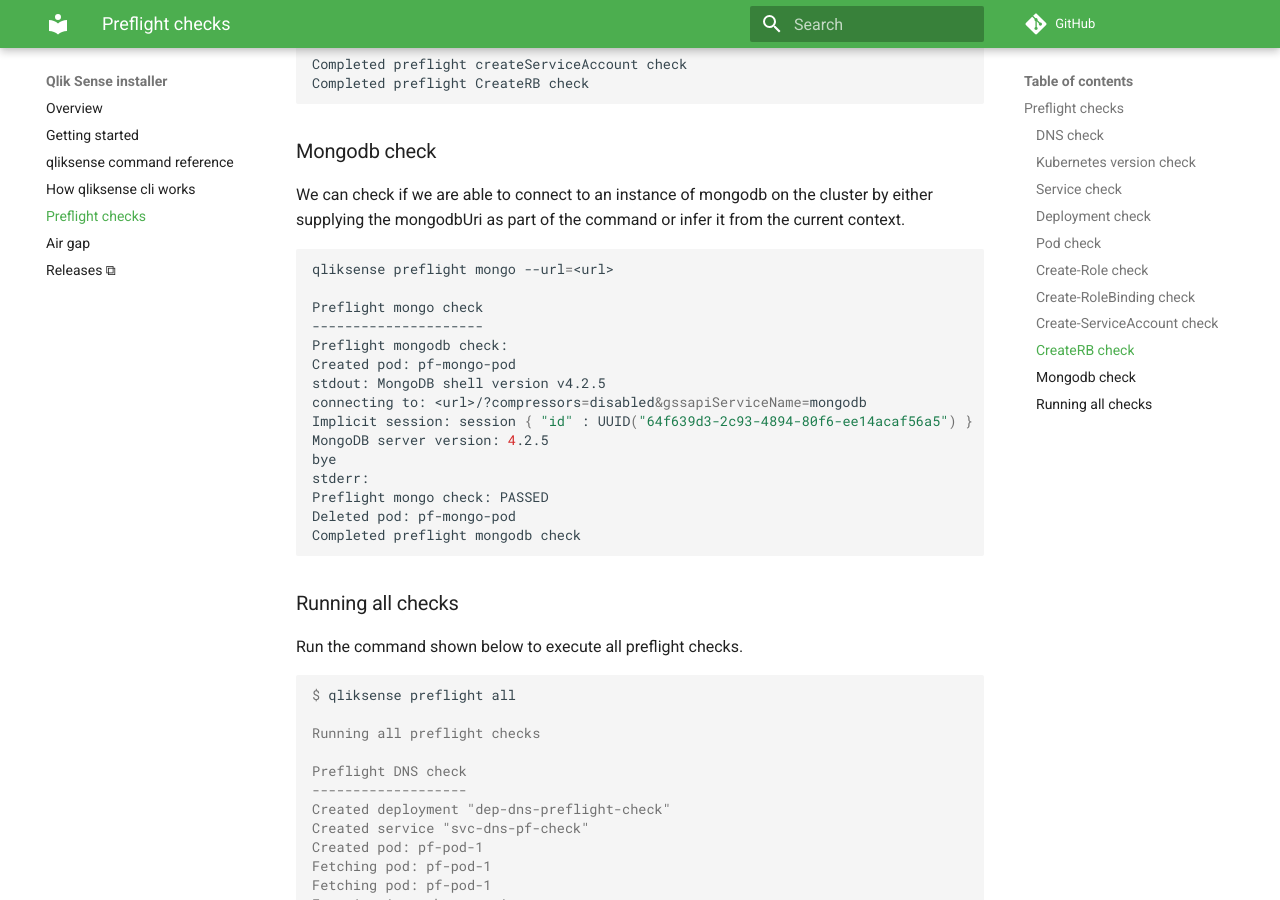
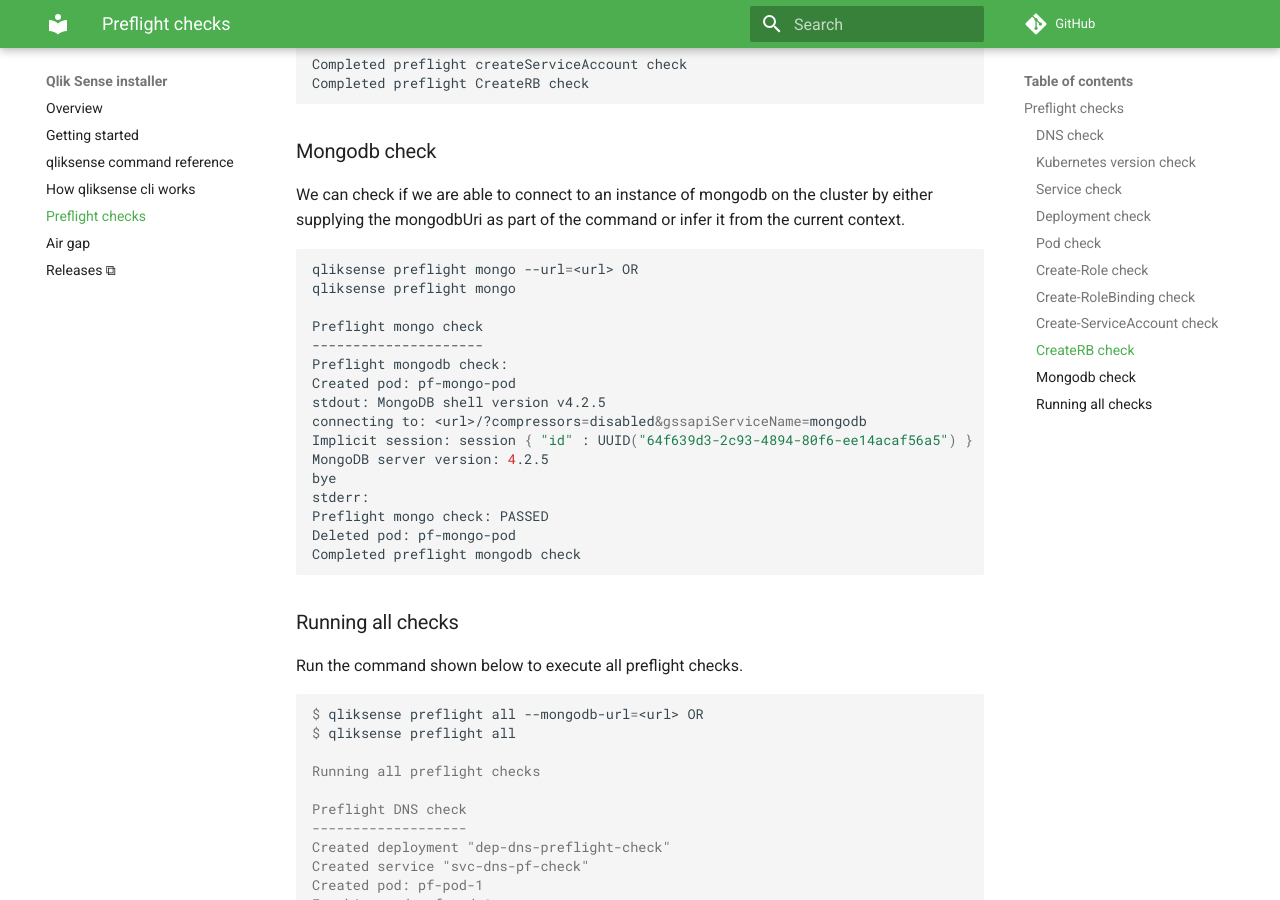
Before and after one commit to qlik-oss/sense-installer, an MkDocs documentation site: the page built from docs/preflight_checks.md, in a window 1280 px wide and 900 px high, scrolled down 4347 px. Built offline with MkDocs 1.6.1 and Material for MkDocs 9.7.7, drawn with Linux system fonts in a browser that asks for light colours; comment, search, counter and statistics services are not loaded.

Commit message:
Updated readme

````diff
--- a/docs/preflight_checks.md
+++ b/docs/preflight_checks.md
@@ -195,7 +195,8 @@
 We can check if we are able to connect to an instance of mongodb on the cluster by either supplying the mongodbUri as part of the command or infer it from the current context.
 
 ```shell
-qliksense preflight mongo --url=<url>
+qliksense preflight mongo --url=<url> OR
+qliksense preflight mongo
 
 Preflight mongo check
 ---------------------
@@ -217,6 +218,7 @@
 ### Running all checks
 Run the command shown below to execute all preflight checks.
 ```console
+$ qliksense preflight all --mongodb-url=<url> OR
 $ qliksense preflight all
 
 Running all preflight checks
````
